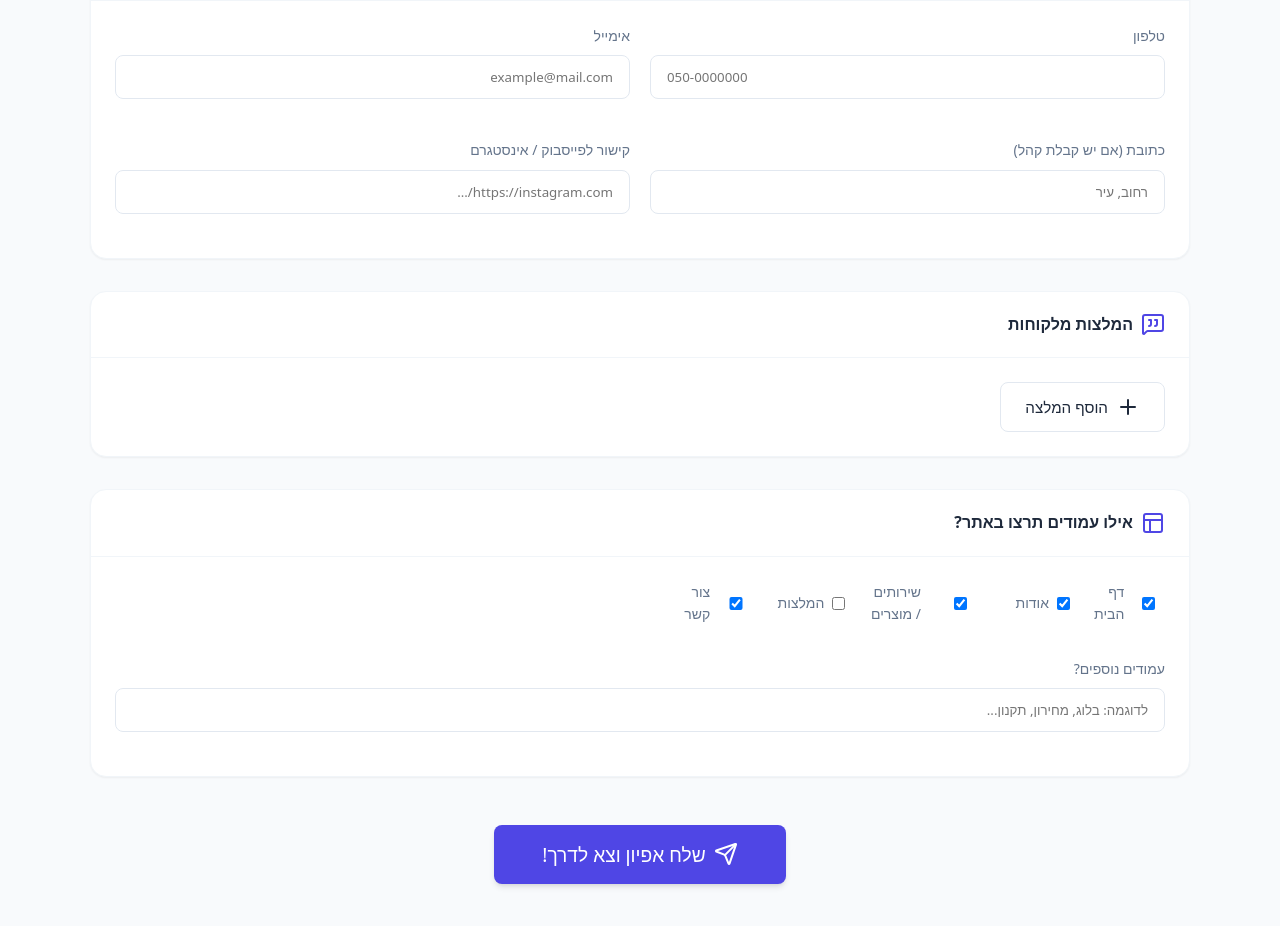
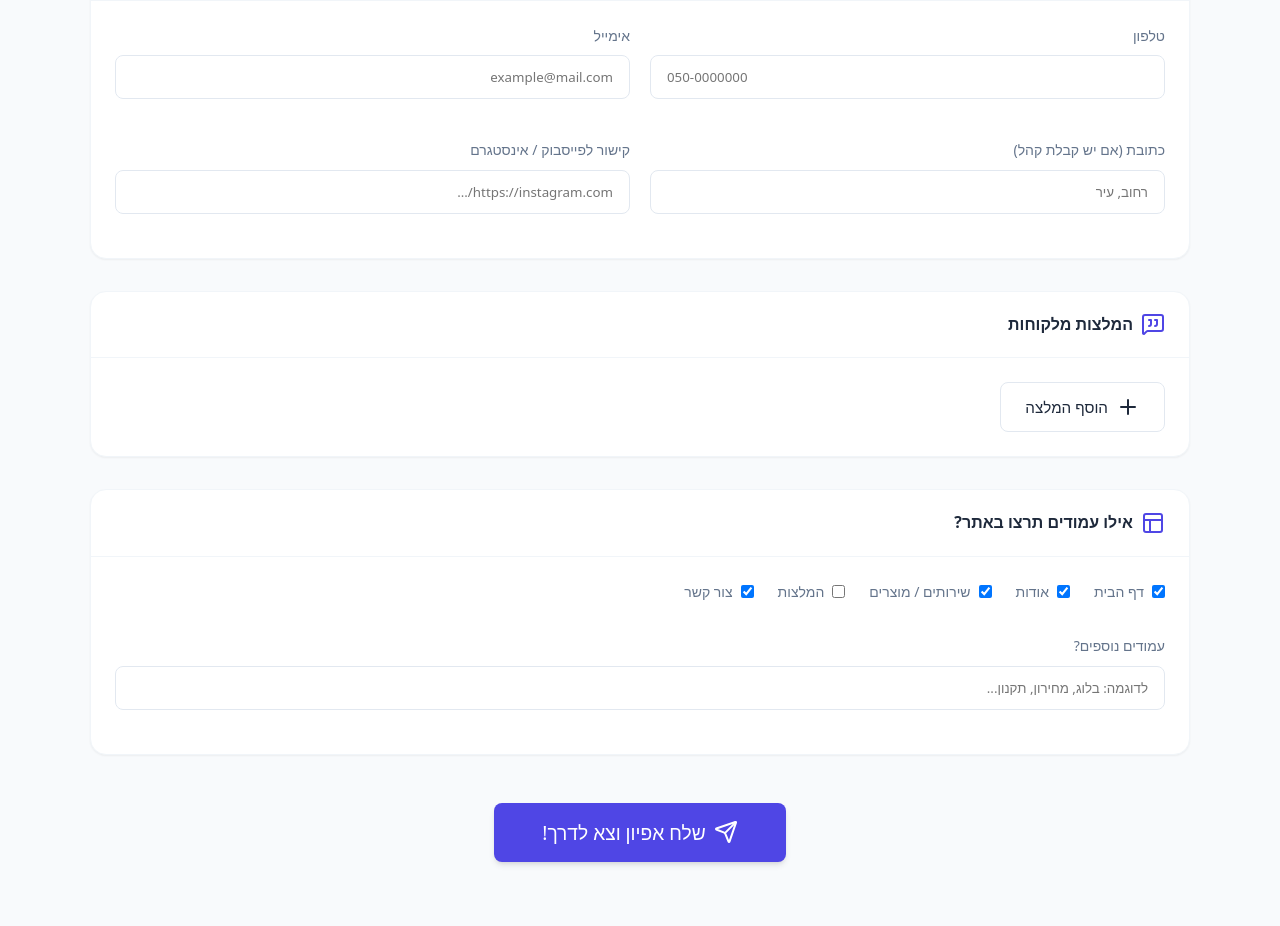
Before and after one commit to meni-bazov/GenieSite, a website: page index.html in a window 1280 px wide. Shown: the part 1960-2886 px from the top of the page. Drawn offline with nearby package versions, Linux system fonts and the light colour scheme.

Commit message:
Fixed checkbox label text wrapping issue

```diff
--- a/index.html
+++ b/index.html
@@ -329,6 +329,7 @@
                   align-items: center;
                   gap: 0.5rem;
                   cursor: pointer;
+                  white-space: nowrap;
                 "
                 ><input
                   type="checkbox"
@@ -344,6 +345,7 @@
                   align-items: center;
                   gap: 0.5rem;
                   cursor: pointer;
+                  white-space: nowrap;
                 "
                 ><input type="checkbox" name="pages[]" value="אודות" checked />
                 אודות</label
@@ -354,6 +356,7 @@
                   align-items: center;
                   gap: 0.5rem;
                   cursor: pointer;
+                  white-space: nowrap;
                 "
                 ><input
                   type="checkbox"
@@ -369,6 +372,7 @@
                   align-items: center;
                   gap: 0.5rem;
                   cursor: pointer;
+                  white-space: nowrap;
                 "
                 ><input type="checkbox" name="pages[]" value="המלצות" />
                 המלצות</label
@@ -379,6 +383,7 @@
                   align-items: center;
                   gap: 0.5rem;
                   cursor: pointer;
+                  white-space: nowrap;
                 "
                 ><input
                   type="checkbox"
```
